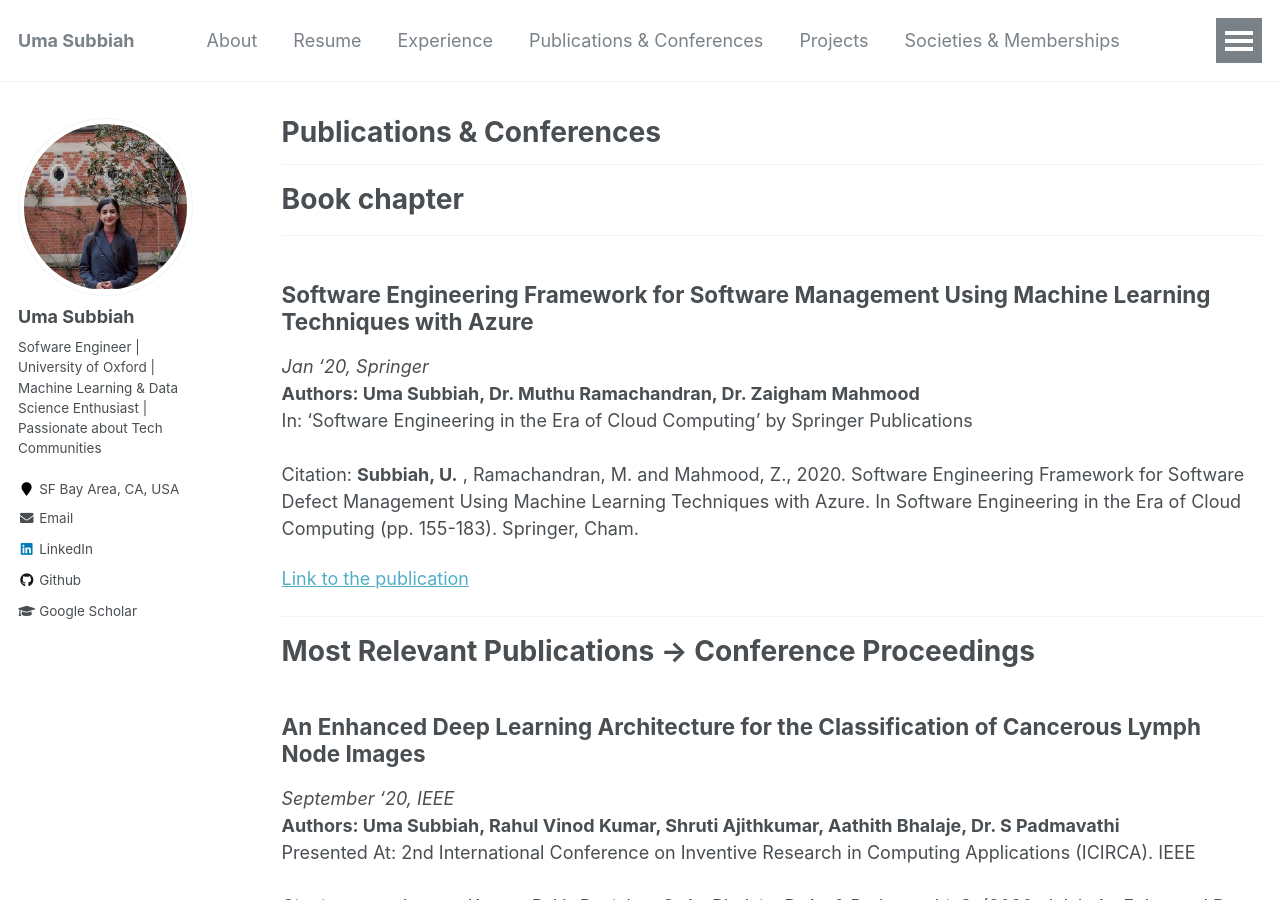
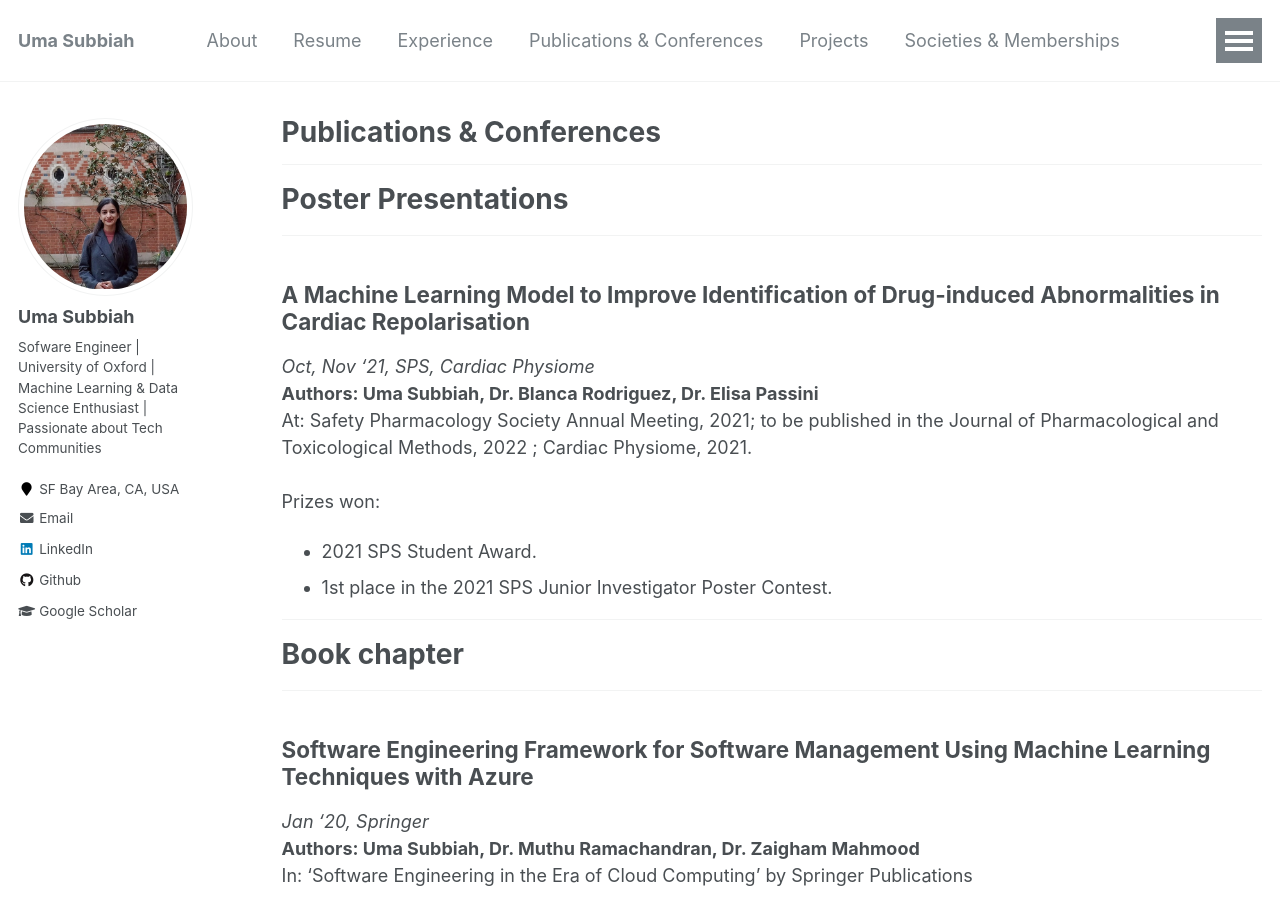
Before and after one commit to uma-subbiah/uma-subbiah.github.io, a Jekyll site: the page built from _pages/publications.md, in a window 1280 px wide and 900 px high. Built offline with Jekyll 4.4.1, drawn with Linux system fonts in a browser that asks for light colours.

Commit message:
Update publications.md

```diff
--- a/_pages/publications.md
+++ b/_pages/publications.md
@@ -6,6 +6,25 @@ author_profile: true
 redirect_from:
   - /publications
 ---
+
+<hr>
+
+# Poster Presentations
+<hr>
+
+## A Machine Learning Model to Improve Identification of Drug-induced Abnormalities in Cardiac Repolarisation
+  _Oct, Nov '21, SPS, Cardiac Physiome_
+  <br>
+ **Authors: Uma Subbiah, Dr. Blanca Rodriguez, Dr. Elisa Passini**
+ <br>
+ At: Safety Pharmacology Society Annual Meeting, 2021; to be published in the Journal of Pharmacological and Toxicological Methods, 2022 ; Cardiac Physiome, 2021.
+ <br>
+ <br>
+Prizes won:
+- 2021 SPS Student Award.
+- 1st place in the 2021 SPS Junior Investigator Poster Contest.
+
+
 <hr>
 
 # Book chapter
```
